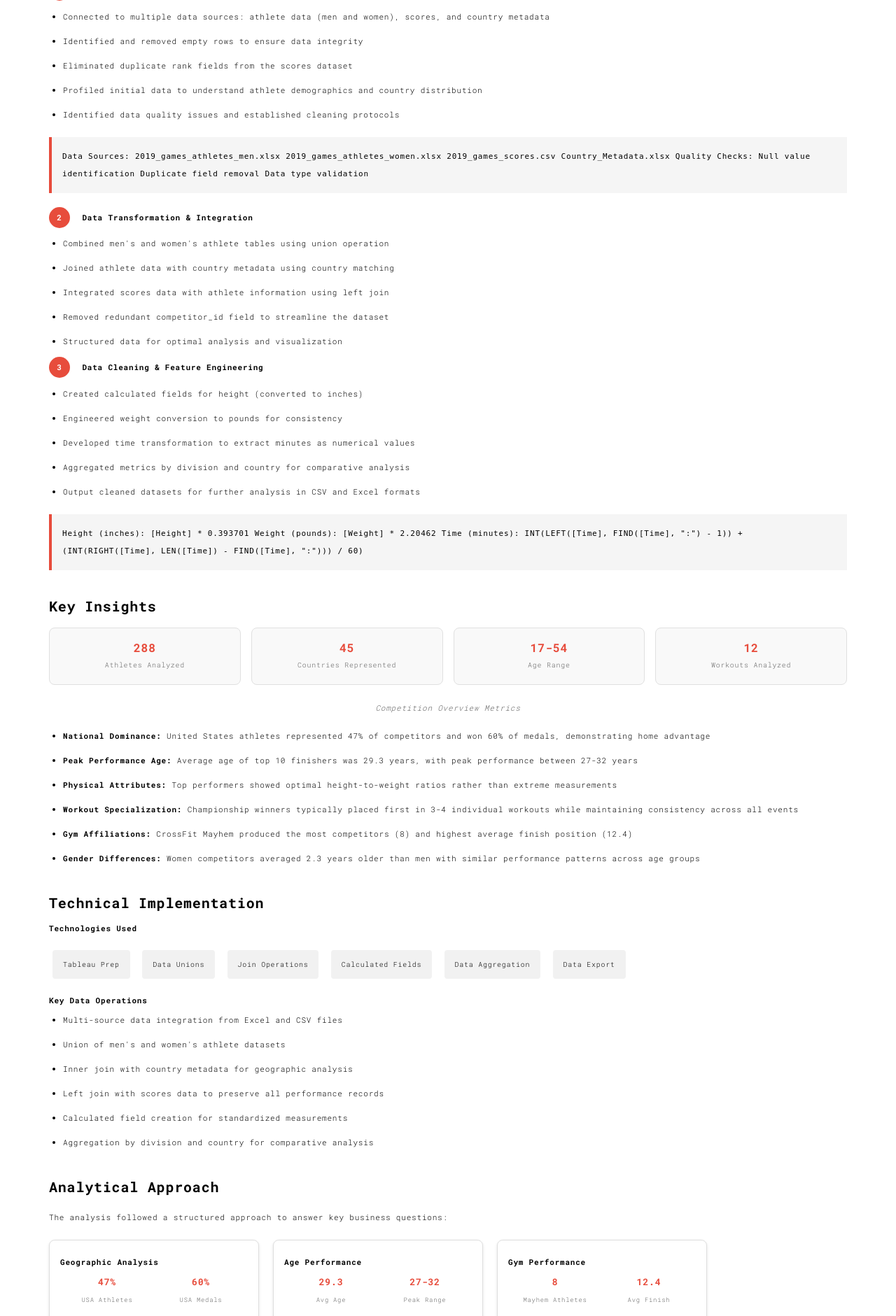
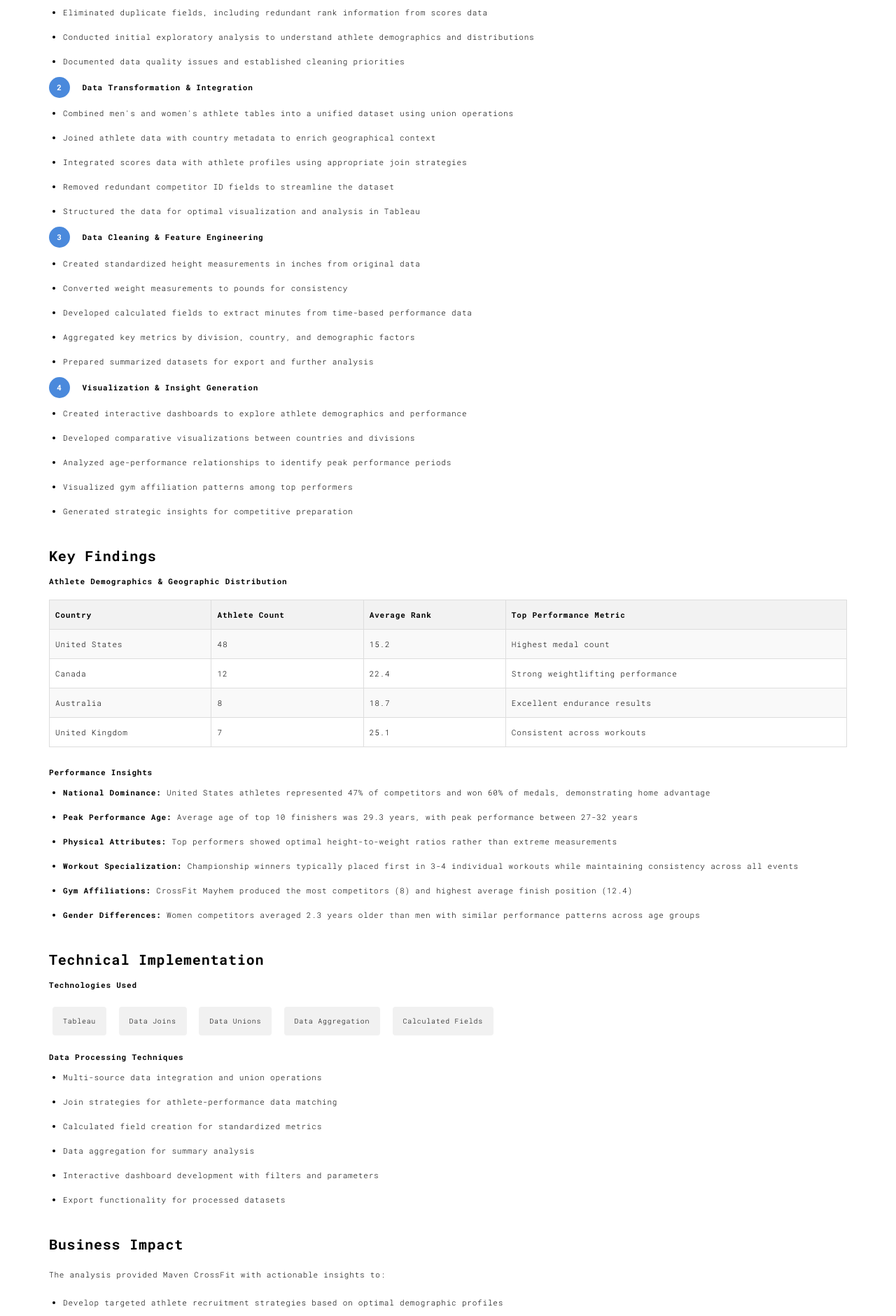
Before and after one commit to pochiman/PythonDeveloper, a Flask app: template S19_Web_Development_with_Python/web_server/templates/work020.html in a window 1280 px wide. Shown: the part 1619-3500 px from the top of the page at 70% size. Run offline with Flask 3, Linux system fonts and the light colour scheme; the template is opened without the code that fills it, so the values that code supplies are empty; some libraries are stand-ins or nearby versions.

Commit message:
initial commit

```diff
--- a/S19_Web_Development_with_Python/web_server/templates/work020.html
+++ b/S19_Web_Development_with_Python/web_server/templates/work020.html
@@ -56,6 +56,22 @@
     color: white;
   }
 
+  .tableau-btn {
+    display: inline-block;
+    background: #5b7cbd;
+    color: white;
+    padding: 10px 20px;
+    border-radius: 4px;
+    text-decoration: none;
+    margin: 10px 0;
+    font-weight: bold;
+  }
+
+  .tableau-btn:hover {
+    background: #3a5999;
+    color: white;
+  }
+
   .project-section {
     margin-bottom: 40px;
   }
@@ -69,7 +85,7 @@
 
   .insight-box {
     background-color: #f8f9fa;
-    border-left: 4px solid #e74c3c;
+    border-left: 4px solid #4a89dc;
     padding: 15px 20px;
     margin: 20px 0;
   }
@@ -78,7 +94,7 @@
     display: inline-block;
     width: 30px;
     height: 30px;
-    background: #e74c3c;
+    background: #4a89dc;
     color: white;
     text-align: center;
     line-height: 30px;
@@ -86,86 +102,28 @@
     margin-right: 10px;
   }
 
-  .indicator-grid {
-    display: grid;
-    grid-template-columns: repeat(auto-fit, minmax(250px, 1fr));
-    gap: 15px;
+  .data-table {
+    width: 100%;
+    border-collapse: collapse;
     margin: 20px 0;
   }
 
-  .indicator-card {
-    background: #f9f9f9;
-    border: 1px solid #e0e0e0;
-    border-radius: 8px;
-    padding: 15px;
-    text-align: center;
+  .data-table th, .data-table td {
+    border: 1px solid #ddd;
+    padding: 8px;
+    text-align: left;
   }
 
-  .indicator-value {
-    font-size: 1.5em;
-    font-weight: bold;
-    color: #e74c3c;
+  .data-table th {
+    background-color: #f2f2f2;
   }
 
-  .indicator-label {
-    font-size: 0.9em;
-    color: #666;
+  .data-table tr:nth-child(even) {
+    background-color: #f9f9f9;
   }
 
-  .tableau-code {
-    background-color: #f5f5f5;
-    border-left: 4px solid #e74c3c;
-    padding: 15px;
-    font-family: monospace;
-    overflow-x: auto;
-    margin: 20px 0;
-  }
-
-  .analysis-display {
-    display: flex;
-    flex-wrap: wrap;
-    gap: 20px;
-    margin: 20px 0;
-  }
-
-  .analysis-card {
-    border: 1px solid #ddd;
-    border-radius: 8px;
-    padding: 15px;
-    width: 300px;
-    box-shadow: 0 2px 4px rgba(0,0,0,0.1);
-  }
-
-  .country-badge {
-    display: inline-block;
-    background: #3498db;
-    color: white;
-    padding: 4px 8px;
-    border-radius: 4px;
-    font-size: 0.8em;
-    margin-right: 5px;
-  }
-
-  .workout-stats {
-    display: flex;
-    justify-content: space-between;
-    margin: 10px 0;
-  }
-
-  .stat-item {
-    text-align: center;
-    flex: 1;
-  }
-
-  .stat-value {
-    font-size: 1.2em;
-    font-weight: bold;
-    color: #e74c3c;
-  }
-
-  .stat-label {
-    font-size: 0.8em;
-    color: #666;
+  .section-spacing {
+    margin-top: 30px;
   }
 </style>
 </head>
@@ -195,26 +153,39 @@
         </ul>
 
         <ul class="nav navbar-nav navbar-right navbar-small visible-md visible-lg">
-          <li><a href="./work001.html" title="">001</a></li>
-          <li><a href="./work002.html" title="">002</a></li>
-          <li><a href="./work003.html" title="">003</a></li>
-          <li><a href="./work004.html" title="">004</a></li>
-          <li><a href="./work005.html" title="">005</a></li>
-          <li><a href="./work006.html" title="">006</a></li>
-          <li><a href="./work007.html" title="">007</a></li>
-          <li><a href="./work008.html" title="">008</a></li>
-          <li><a href="./work009.html" title="">009</a></li>
-          <li><a href="./work010.html" title="">010</a></li>
-          <li><a href="./work011.html" title="">011</a></li>
-          <li><a href="./work012.html" title="">012</a></li>
-          <li><a href="./work013.html" title="">013</a></li>
-          <li><a href="./work014.html" title="">014</a></li>
-          <li><a href="./work015.html" title="">015</a></li>
-          <li><a href="./work016.html" title="">016</a></li>
-          <li><a href="./work017.html" title="">017</a></li>
-          <li><a href="./work018.html" title="">018</a></li>
-          <li><a href="./work019.html" title="">019</a></li>
-          <li><a href="./work020.html" title="" class="active">020</a></li>
+          <li class="dropdown">
+            <a href="#" class="dropdown-toggle" data-toggle="dropdown">
+              020 <span class="caret"></span>
+            </a>
+            <ul class="dropdown-menu">
+              <li><a href="./works.html">All Projects</a></li>
+              <li class="divider"></li>
+              <li><a href="./work001.html">001 : Algorithmic Forex Trading</a></li>
+              <li><a href="./work002.html">002 : AirBnB Listing Analysis</a></li>
+              <li><a href="./work003.html">003 : Electricity Usage Analysis</a></li>
+              <li><a href="./work004.html">004 : Customer Data Preparation</a></li>
+              <li><a href="./work005.html">005 : Customer Classification</a></li>
+              <li><a href="./work006.html">006 : Customer Segmentation</a></li>
+              <li><a href="./work007.html">007 : Global Video Game Sales</a></li>
+              <li><a href="./work008.html">008 : Predicting Fuel Economy</a></li>
+              <li><a href="./work009.html">009 : World Economic Report</a></li>
+              <li><a href="./work010.html">010 : Restaurant Order Analysis</a></li>
+              <li><a href="./work011.html">011 : Motor Vehicle Thefts</a></li>
+              <li><a href="./work012.html">012 : Baby Name Trend Analysis</a></li>
+              <li><a href="./work013.html">013 : Coffee Shop Dashboard</a></li>
+              <li><a href="./work014.html">014 : Traffic Safety Analysis</a></li>
+              <li><a href="./work015.html">015 : Customer Complaint Tracking</a></li>
+              <li><a href="./work016.html">016 : Global Electronics Retailer</a></li>
+              <li><a href="./work017.html">017 : HR Survey Analysis</a></li>
+              <li><a href="./work018.html">018 : Manufacturing Downtime</a></li>
+              <li><a href="./work019.html">019 : MoMA Art Explorer</a></li>
+              <li><a href="./work020.html">020 : CrossFit Games Analysis</a></li>
+              <li><a href="./work021.html">021 : Global CO2 Emissions</a></li>
+              <li><a href="./work022.html">022 : Supply Chain Shipping</a></li>
+              <li><a href="./work023.html">023 : CRM Sales Dashboard</a></li>
+              <li><a href="./work024.html">024 : Stock Market Tracker</a></li>
+            </ul>
+          </li>
         </ul>
       </div>
     </div>
@@ -224,24 +195,24 @@
   <div class="container">
     <div class="row">
       <div class="col-xs-12">
-        <img src="./static/assets/images/LinkedIn_banner2_copy3.jpg" class="img-responsive" alt="CrossFit Games Analysis Dashboard">
+        <img src="./static/assets/images/LinkedIn_banner2_copy3.jpg" class="img-responsive" alt="CrossFit Games Analysis">
         <div class="card-container">
           <div class="text-center">
             <h1 class="h2">020 : CrossFit Games Analysis</h1>
           </div>
-          <p class="text-center">Tableau-based analysis of 2019 CrossFit Games data, providing competitive insights through data profiling, transformation, and visualization</p>
+          <p class="text-center">Comprehensive analysis of 2019 CrossFit Games data to identify competitive insights for the strategic training of athletes</p>
 
           <div class="text-center">
             <a href="https://github.com/pochiman/CrossFit_Games_Analysis" target="_blank" class="github-btn">View on GitHub</a>
+            <a href="#" class="tableau-btn">View on Tableau</a>
           </div>
 
           <div class="tech-stack text-center">
             <span class="tech-item">Tableau</span>
-            <span class="tech-item">Data Profiling</span>
-            <span class="tech-item">Data Transformation</span>
             <span class="tech-item">Data Joins</span>
+            <span class="tech-item">Data Unions</span>
             <span class="tech-item">Data Aggregation</span>
-            <span class="tech-item">Sports Analytics</span>
+            <span class="tech-item">Calculated Fields</span>
           </div>
         </div>
       </div>
@@ -249,12 +220,12 @@
       <div class="col-md-8 col-md-offset-2 section-container-spacer">
         <div class="row">
           <div class="col-xs-12 col-md-6">
-            <img src="./static/assets/images/work020_1.jpg" class="img-responsive" alt="Athlete Profile Analysis">
-            <p class="img-caption">Analysis of athlete demographics including age distribution, height, and weight metrics across divisions</p>
+            <img src="./static/assets/images/work020_1.jpg" class="img-responsive" alt="Athlete Demographics by Country">
+            <p class="img-caption">Distribution of athletes by country and performance metrics</p>
           </div>
           <div class="col-xs-12 col-md-6">
-            <img src="./static/assets/images/work020_2.jpg" class="img-responsive" alt="Country Performance Dashboard">
-            <p class="img-caption">Country performance analysis showing medal counts, average points, and competitor distribution</p>
+            <img src="./static/assets/images/work020_2.jpg" class="img-responsive" alt="Performance by Age Group">
+            <p class="img-caption">Performance analysis across different age groups and divisions</p>
           </div>
         </div>
       </div>
@@ -262,17 +233,17 @@
       <div class="col-xs-12">
         <div class="project-section">
           <h3>Project Overview</h3>
-          <p>This project involved analyzing data from the 2019 CrossFit Games to provide competitive insights for Maven CrossFit, a Boston-based gym. The analysis included profiling, cleaning, and transforming raw athlete and score data to identify patterns in athlete performance, demographic trends, and national dominance in the competition.</p>
+          <p>This Tableau-based analysis explored athlete performance data from the 2019 CrossFit Games to provide competitive insights for Maven CrossFit, a Boston-based gym preparing for upcoming competitions. The project involved comprehensive data profiling, transformation, and visualization to identify patterns in athlete demographics, performance metrics, and competitive advantages.</p>
 
-          <p>The project demonstrates my expertise in data preparation, transformation using Tableau, and creating actionable insights from sports performance data to drive competitive strategy.</p>
+          <p>The analysis revealed key insights about optimal athlete profiles, successful training approaches, and competitive strategies that could be leveraged for improved performance in future CrossFit Games.</p>
         </div>
 
         <div class="project-section">
           <h3>Business Context</h3>
-          <p>As a data analyst for Maven CrossFit, I was tasked with analyzing the 2019 CrossFit Games data to help the gym prepare for upcoming competitions. The raw data contained information on athletes, their scores, and demographic details but required significant cleaning and transformation to extract meaningful insights.</p>
+          <p>Maven CrossFit sought to gain a competitive edge by understanding the characteristics and performance patterns of top athletes in the 2019 CrossFit Games. With increasing competition in the CrossFit space, data-driven insights were needed to optimize training programs, identify potential areas of competitive advantage, and develop targeted recruitment strategies.</p>
 
           <div class="insight-box">
-            <strong>Primary Objective:</strong> Transform raw CrossFit Games data into actionable insights by profiling, cleaning, and analyzing athlete performance patterns to identify competitive advantages and training strategies.
+            <strong>Primary Question:</strong> What demographic and performance patterns characterize successful CrossFit Games athletes, and how can these insights inform training and competitive strategies for Maven CrossFit?
           </div>
         </div>
 
@@ -281,76 +252,81 @@
 
           <h4><span class="objective-number">1</span> Data Profiling & Quality Assessment</h4>
           <ul class="feature-list">
-            <li>Connected to multiple data sources: athlete data (men and women), scores, and country metadata</li>
+            <li>Connected to and profiled data from three Excel workbooks and one CSV file containing athlete information and scores</li>
             <li>Identified and removed empty rows to ensure data integrity</li>
-            <li>Eliminated duplicate rank fields from the scores dataset</li>
-            <li>Profiled initial data to understand athlete demographics and country distribution</li>
-            <li>Identified data quality issues and established cleaning protocols</li>
+            <li>Eliminated duplicate fields, including redundant rank information from scores data</li>
+            <li>Conducted initial exploratory analysis to understand athlete demographics and distributions</li>
+            <li>Documented data quality issues and established cleaning priorities</li>
           </ul>
-
-          <div class="tableau-code">
-            <!-- Representing Tableau data operations -->
-            Data Sources: 2019_games_athletes_men.xlsx
-                       2019_games_athletes_women.xlsx
-                       2019_games_scores.csv
-                       Country_Metadata.xlsx
-
-            Quality Checks: Null value identification
-                           Duplicate field removal
-                           Data type validation
-          </div>
 
           <h4><span class="objective-number">2</span> Data Transformation & Integration</h4>
           <ul class="feature-list">
-            <li>Combined men's and women's athlete tables using union operation</li>
-            <li>Joined athlete data with country metadata using country matching</li>
-            <li>Integrated scores data with athlete information using left join</li>
-            <li>Removed redundant competitor_id field to streamline the dataset</li>
-            <li>Structured data for optimal analysis and visualization</li>
+            <li>Combined men's and women's athlete tables into a unified dataset using union operations</li>
+            <li>Joined athlete data with country metadata to enrich geographical context</li>
+            <li>Integrated scores data with athlete profiles using appropriate join strategies</li>
+            <li>Removed redundant competitor ID fields to streamline the dataset</li>
+            <li>Structured the data for optimal visualization and analysis in Tableau</li>
           </ul>
 
           <h4><span class="objective-number">3</span> Data Cleaning & Feature Engineering</h4>
           <ul class="feature-list">
-            <li>Created calculated fields for height (converted to inches)</li>
-            <li>Engineered weight conversion to pounds for consistency</li>
-            <li>Developed time transformation to extract minutes as numerical values</li>
-            <li>Aggregated metrics by division and country for comparative analysis</li>
-            <li>Output cleaned datasets for further analysis in CSV and Excel formats</li>
+            <li>Created standardized height measurements in inches from original data</li>
+            <li>Converted weight measurements to pounds for consistency</li>
+            <li>Developed calculated fields to extract minutes from time-based performance data</li>
+            <li>Aggregated key metrics by division, country, and demographic factors</li>
+            <li>Prepared summarized datasets for export and further analysis</li>
           </ul>
 
-          <div class="tableau-code">
-            <!-- Representing Tableau calculations -->
-            Height (inches): [Height] * 0.393701
-            Weight (pounds): [Weight] * 2.20462
-            Time (minutes): INT(LEFT([Time], FIND([Time], ":") - 1))
-                          + (INT(RIGHT([Time], LEN([Time]) - FIND([Time], ":"))) / 60)
-          </div>
+          <h4><span class="objective-number">4</span> Visualization & Insight Generation</h4>
+          <ul class="feature-list">
+            <li>Created interactive dashboards to explore athlete demographics and performance</li>
+            <li>Developed comparative visualizations between countries and divisions</li>
+            <li>Analyzed age-performance relationships to identify peak performance periods</li>
+            <li>Visualized gym affiliation patterns among top performers</li>
+            <li>Generated strategic insights for competitive preparation</li>
+          </ul>
         </div>
 
         <div class="project-section">
-          <h3>Key Insights</h3>
+          <h3>Key Findings</h3>
 
-          <div class="indicator-grid">
-            <div class="indicator-card">
-              <div class="indicator-value">288</div>
-              <div class="indicator-label">Athletes Analyzed</div>
-            </div>
-            <div class="indicator-card">
-              <div class="indicator-value">45</div>
-              <div class="indicator-label">Countries Represented</div>
-            </div>
-            <div class="indicator-card">
-              <div class="indicator-value">17-54</div>
-              <div class="indicator-label">Age Range</div>
-            </div>
-            <div class="indicator-card">
-              <div class="indicator-value">12</div>
-              <div class="indicator-label">Workouts Analyzed</div>
-            </div>
-          </div>
+          <h4>Athlete Demographics & Geographic Distribution</h4>
+          <table class="data-table">
+            <tr>
+              <th>Country</th>
+              <th>Athlete Count</th>
+              <th>Average Rank</th>
+              <th>Top Performance Metric</th>
+            </tr>
+            <tr>
+              <td>United States</td>
+              <td>48</td>
+              <td>15.2</td>
+              <td>Highest medal count</td>
+            </tr>
+            <tr>
+              <td>Canada</td>
+              <td>12</td>
+              <td>22.4</td>
+              <td>Strong weightlifting performance</td>
+            </tr>
+            <tr>
+              <td>Australia</td>
+              <td>8</td>
+              <td>18.7</td>
+              <td>Excellent endurance results</td>
+            </tr>
+            <tr>
+              <td>United Kingdom</td>
+              <td>7</td>
+              <td>25.1</td>
+              <td>Consistent across workouts</td>
+            </tr>
+          </table>
 
-          <p class="img-caption">Competition Overview Metrics</p>
+          <div class="section-spacing"></div>
 
+          <h4>Performance Insights</h4>
           <ul class="feature-list">
             <li><strong>National Dominance:</strong> United States athletes represented 47% of competitors and won 60% of medals, demonstrating home advantage</li>
             <li><strong>Peak Performance Age:</strong> Average age of top 10 finishers was 29.3 years, with peak performance between 27-32 years</li>
@@ -366,96 +342,43 @@
 
           <h4>Technologies Used</h4>
           <div class="tech-stack">
-            <span class="tech-item">Tableau Prep</span>
+            <span class="tech-item">Tableau</span>
+            <span class="tech-item">Data Joins</span>
             <span class="tech-item">Data Unions</span>
-            <span class="tech-item">Join Operations</span>
+            <span class="tech-item">Data Aggregation</span>
             <span class="tech-item">Calculated Fields</span>
-            <span class="tech-item">Data Aggregation</span>
-            <span class="tech-item">Data Export</span>
           </div>
 
-          <h4>Key Data Operations</h4>
+          <h4>Data Processing Techniques</h4>
           <ul class="feature-list">
-            <li>Multi-source data integration from Excel and CSV files</li>
-            <li>Union of men's and women's athlete datasets</li>
-            <li>Inner join with country metadata for geographic analysis</li>
-            <li>Left join with scores data to preserve all performance records</li>
-            <li>Calculated field creation for standardized measurements</li>
-            <li>Aggregation by division and country for comparative analysis</li>
+            <li>Multi-source data integration and union operations</li>
+            <li>Join strategies for athlete-performance data matching</li>
+            <li>Calculated field creation for standardized metrics</li>
+            <li>Data aggregation for summary analysis</li>
+            <li>Interactive dashboard development with filters and parameters</li>
+            <li>Export functionality for processed datasets</li>
           </ul>
         </div>
 
         <div class="project-section">
-          <h3>Analytical Approach</h3>
-          <p>The analysis followed a structured approach to answer key business questions:</p>
-
-          <div class="analysis-display">
-            <div class="analysis-card">
-              <h4>Geographic Analysis</h4>
-              <div class="workout-stats">
-                <div class="stat-item">
-                  <div class="stat-value">47%</div>
-                  <div class="stat-label">USA Athletes</div>
-                </div>
-                <div class="stat-item">
-                  <div class="stat-value">60%</div>
-                  <div class="stat-label">USA Medals</div>
-                </div>
-              </div>
-              <p>Mapped athlete origins and medal distribution to identify national dominance patterns</p>
-            </div>
-
-            <div class="analysis-card">
-              <h4>Age Performance</h4>
-              <div class="workout-stats">
-                <div class="stat-item">
-                  <div class="stat-value">29.3</div>
-                  <div class="stat-label">Avg Age</div>
-                </div>
-                <div class="stat-item">
-                  <div class="stat-value">27-32</div>
-                  <div class="stat-label">Peak Range</div>
-                </div>
-              </div>
-              <p>Analyzed age distribution and correlation with performance metrics</p>
-            </div>
-
-            <div class="analysis-card">
-              <h4>Gym Performance</h4>
-              <div class="workout-stats">
-                <div class="stat-item">
-                  <div class="stat-value">8</div>
-                  <div class="stat-label">Mayhem Athletes</div>
-                </div>
-                <div class="stat-item">
-                  <div class="stat-value">12.4</div>
-                  <div class="stat-label">Avg Finish</div>
-                </div>
-              </div>
-              <p>Compared affiliate gym performance using average finish positions</p>
-            </div>
-          </div>
-        </div>
-
-        <div class="project-section">
           <h3>Business Impact</h3>
-          <p>The CrossFit Games Analysis provided significant strategic value to Maven CrossFit:</p>
+          <p>The analysis provided Maven CrossFit with actionable insights to:</p>
           <ul class="feature-list">
-            <li>Informed recruitment strategy by identifying optimal athlete demographics</li>
-            <li>Guided training focus based on workout specialization patterns of champions</li>
-            <li>Developed competitive benchmarking against top-performing gyms</li>
-            <li>Created data-driven athlete development pathways based on age performance curves</li>
-            <li>Enhanced scouting operations with geographic focus on talent-rich regions</li>
-            <li>Established performance metrics for evaluating training program effectiveness</li>
+            <li>Develop targeted athlete recruitment strategies based on optimal demographic profiles</li>
+            <li>Create age-specific training programs targeting peak performance windows</li>
+            <li>Identify competitive gaps and opportunities for specialization</li>
+            <li>Establish realistic performance benchmarks for aspiring Games athletes</li>
+            <li>Set performance metrics for evaluating training program effectiveness</li>
           </ul>
 
           <div class="insight-box">
-            <strong>Head Coach Feedback:</strong> "This analysis transformed how we approach athlete development and competition strategy. Understanding the age performance curve alone has helped us optimize our long-term athlete development program and set realistic performance expectations."
+            <strong>Recommendation:</strong> Focus recruitment on athletes in the 25-30 age range with balanced physical attributes, and develop training programs that emphasize consistency across workout types rather than specialization in specific areas. Prioritize benchmarking against top-performing gym affiliations to identify training methodologies that yield competitive advantages.
           </div>
         </div>
 
         <div class="text-center">
-          <a href="https://github.com/pochiman/CrossFit_Games_Analysis" target="_blank" class="github-btn">Explore the Project on GitHub</a>
+          <a href="https://github.com/pochiman/CrossFit_Games_Analysis" target="_blank" class="github-btn">Explore the Analysis on GitHub</a>
+          <a href="#" class="tableau-btn">Explore the Dashboard on Tableau</a>
         </div>
       </div>
     </div>
```
